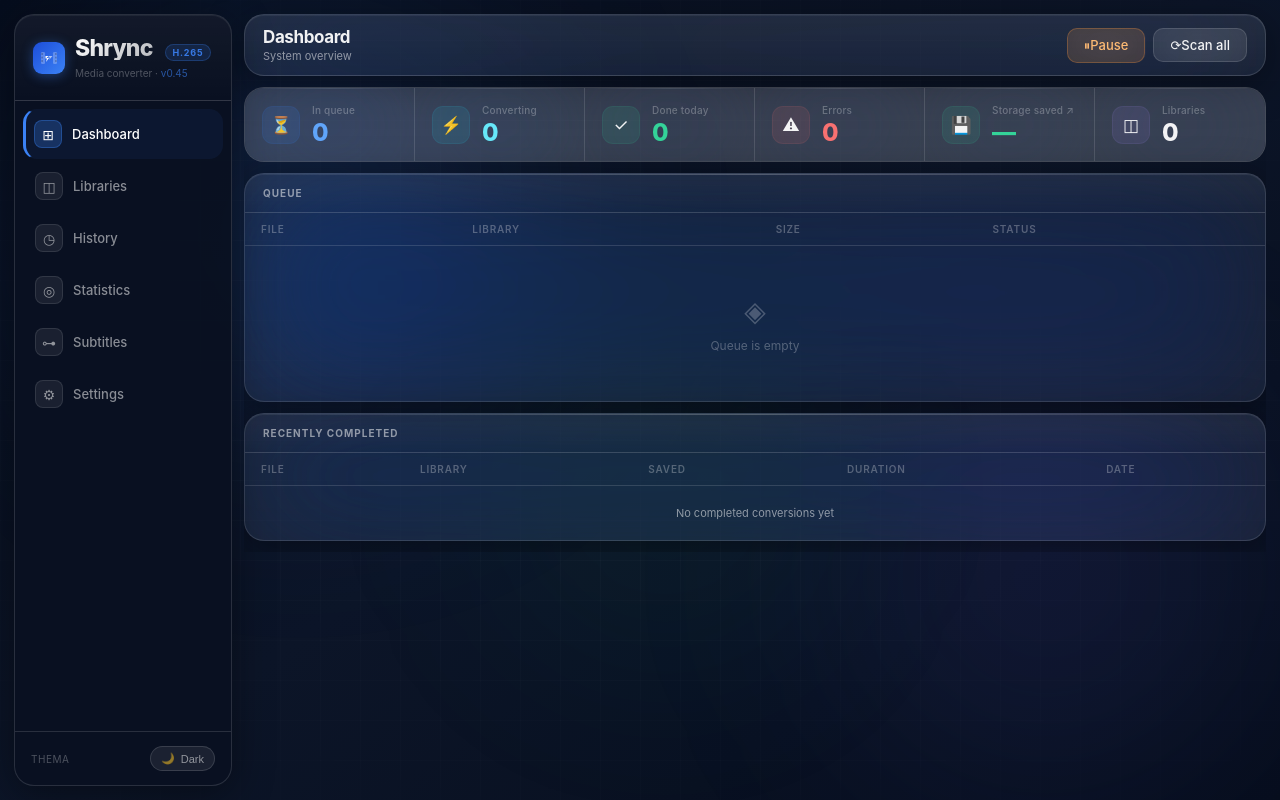
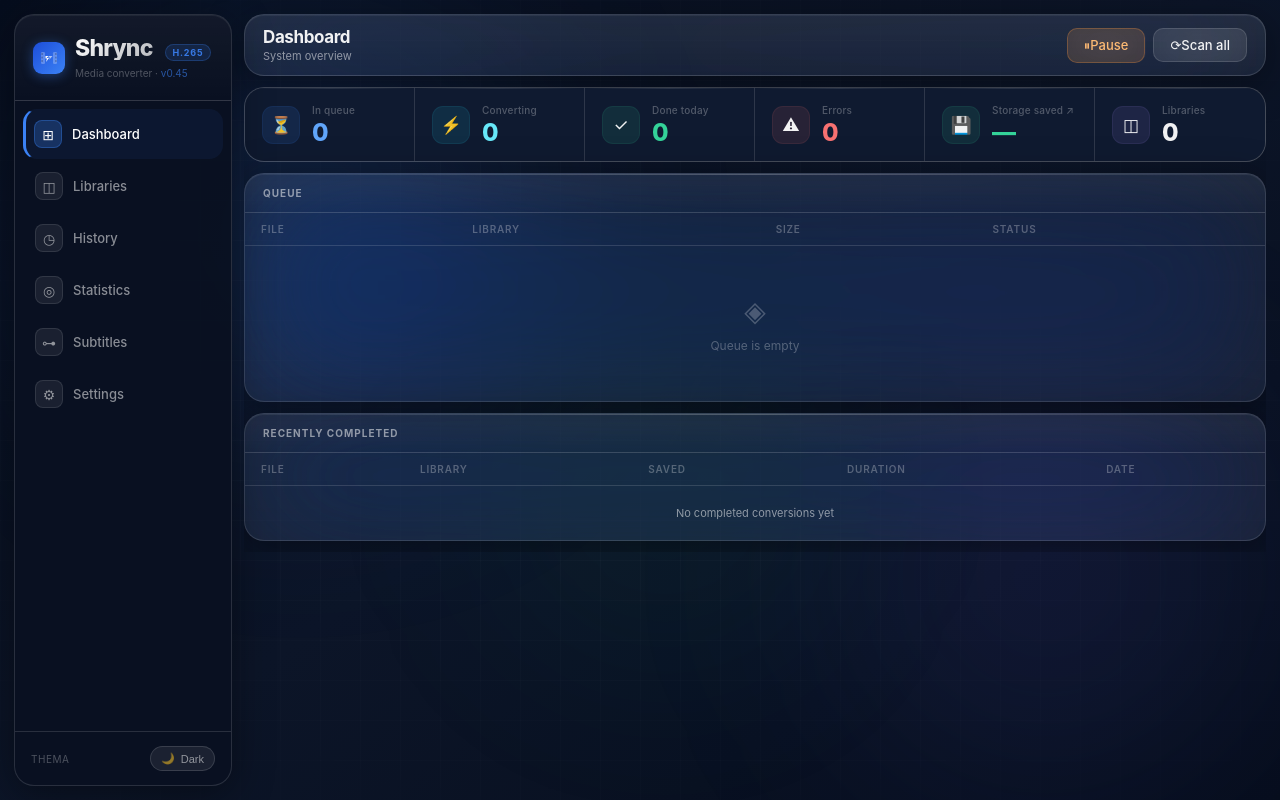
Before and after one commit to Timmexk/Shrync, a FastAPI app: page / in a window 1280 px wide. Run offline with FastAPI, Linux system fonts and the light colour scheme; data comes from the database, SQL or seed files in the repository; data that the repository does not hold is empty; parts of the project's set-up code (start-up, migrations or seed data) failed here and were passed over.

Commit message:
Add files via upload

```diff
--- a/templates/index.html
+++ b/templates/index.html
@@ -15,8 +15,8 @@
   --bg2:    #0f1a30;
   --glass:  rgba(255,255,255,.075);
   --glass-h:rgba(255,255,255,.115);
-  --stat-bg: var(--glass);
-  --stat-bg-h:var(--glass-h);
+  --stat-bg: var(--bg2);
+  --stat-bg-h:rgba(255,255,255,.06);
   --border: rgba(255,255,255,.13);
   --bhi:    rgba(255,255,255,.26);
   --text:   rgba(255,255,255,.94);
@@ -178,7 +178,7 @@ body{font-family:-apple-system,'SF Pro Display','Helvetica Neue',sans-serif;
 
 /* ── Stats ── */
 .stats-grid{display:grid;grid-template-columns:repeat(auto-fit,minmax(128px,1fr));gap:0;margin-bottom:11px;border-radius:var(--r);overflow:hidden;border:1px solid var(--border);background:var(--border)}
-.stat-card{background:var(--stat-bg);backdrop-filter:var(--blur);-webkit-backdrop-filter:var(--blur);
+.stat-card{background:var(--stat-bg);
   padding:16px 18px;
   transition:all .2s;position:relative;overflow:hidden;display:flex;align-items:center;gap:13px;
   border-right:1px solid var(--border)}
```
